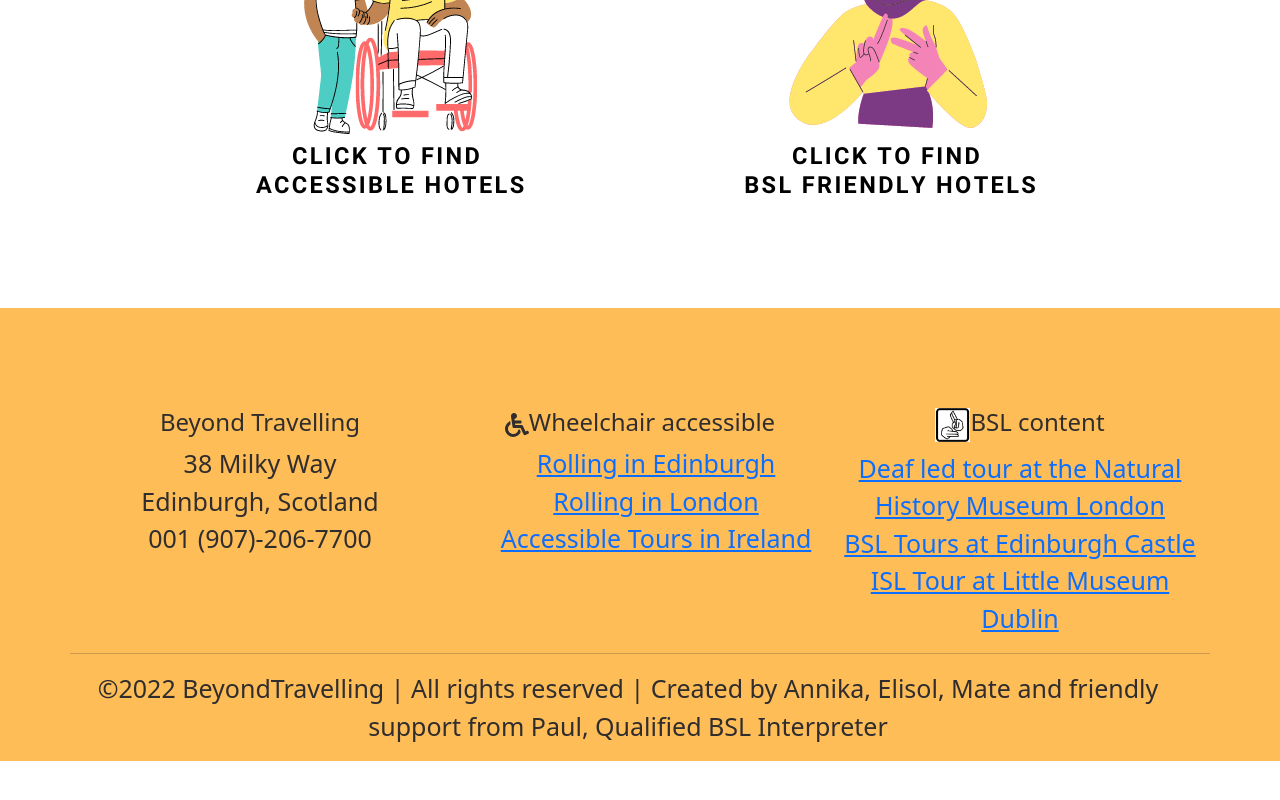
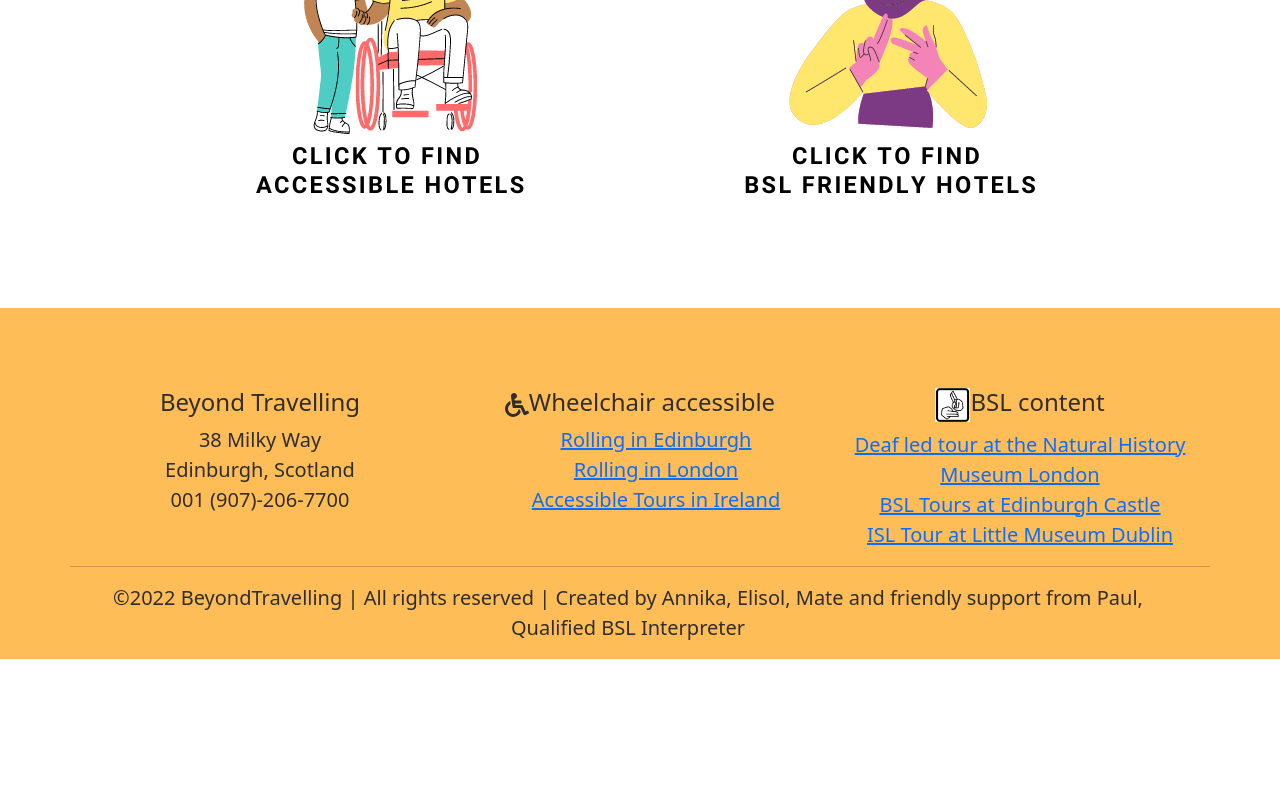
Before and after one commit to elicodes89/BeyondTravelling, a React (Create React App) app in the folder beyond_travelling/client/new_app/: page / in a window 1280 px wide. Shown: the part 590-1390 px from the top of the page. After the commit the page ends 1299 px from the top, so only its background shows below. Built offline with nearby package versions, Linux system fonts and the light colour scheme.

Commit message:
last line in footer fixed

```diff
--- a/beyond_travelling/client/new_app/src/Footer.css
+++ b/beyond_travelling/client/new_app/src/Footer.css
@@ -6,7 +6,7 @@
     position: relative;
     bottom: 1%;
     width:100%;
-    font-size: 25px;
+    font-size: 20px;
     text-align: center;
 }
 
--- a/beyond_travelling/client/new_app/src/components/Footer.js
+++ b/beyond_travelling/client/new_app/src/components/Footer.js
@@ -40,8 +40,7 @@ const Footer = () => {
                 <hr />
                 <div className="row">
                     <p className='col-sm'>
-                        &copy;{new Date().getFullYear()} BeyondTravelling | All rights reserved | Created by Annika, Elisol, Mate and friendly support from Paul, Qualified BSL Interpreter
-                    </p>
+                        &copy;{new Date().getFullYear()} BeyondTravelling | All rights reserved | Created by Annika, Elisol, Mate and friendly support from Paul, Qualified BSL Interpreter</p>
                 </div>
             </div>
 
```
